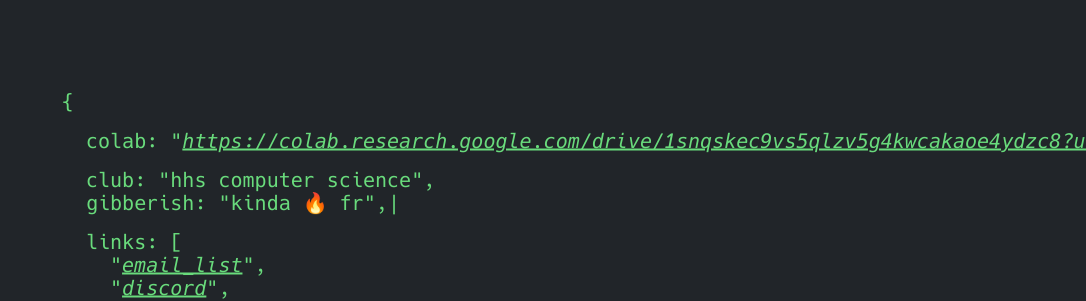
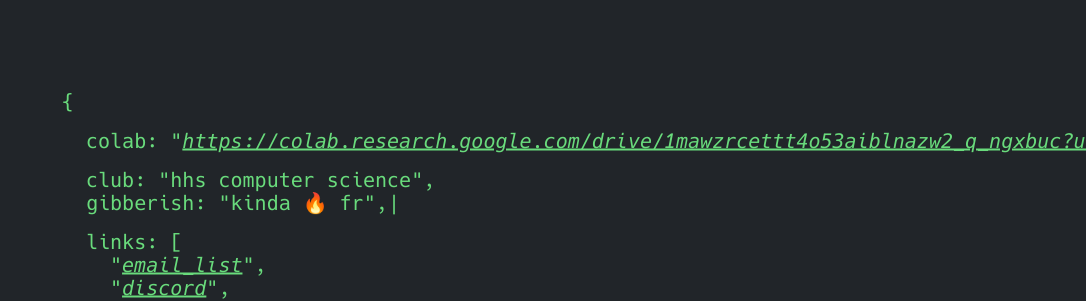
Before and after one commit to BaroqueObama/BaroqueObama.github.io, a Jekyll site: the page built from index.md, in a window 1280 px wide. Shown: the top 301 px of the page, without its empty margins (194-1280 px from the left). Built offline with Jekyll 4.4.1, drawn with Linux system fonts in a browser that asks for light colours.

Commit message:
HERE BUDDY

```diff
--- a/_layouts/home.html
+++ b/_layouts/home.html
@@ -4,7 +4,7 @@ layout: default
 
 <main class="json">
   <div class="block">
-    <p><span class="key">CoLab</span><span class="attr"><a href="https://colab.research.google.com/drive/1SnQsKeC9vs5QLZV5g4KwCaKaoE4ydzc8?usp=sharing">{{ "https://colab.research.google.com/drive/1SnQsKeC9vs5QLZV5g4KwCaKaoE4ydzc8?usp=sharing" }}</a></span></p>
+    <p><span class="key">CoLab</span><span class="attr"><a href="https://colab.research.google.com/drive/1MAwZRcEttt4o53aIBlNaZW2_Q_NGxBuc?usp=sharing">{{ "https://colab.research.google.com/drive/1MAwZRcEttt4o53aIBlNaZW2_Q_NGxBuc?usp=sharing" }}</a></span></p>
   </div>
   <div class="block">
     {% if site.json.name %}
```
